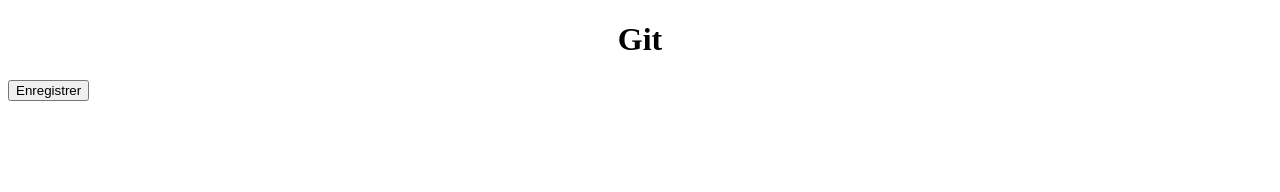
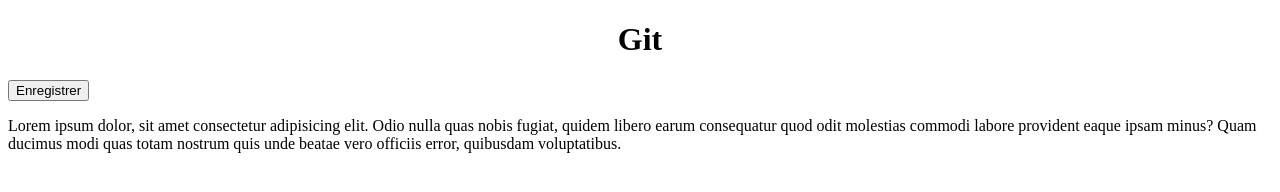
Before and after one commit to haudefa/Git_dw19, a plain HTML site: page index.html in a window 1280 px wide. Drawn offline with Linux system fonts and the light colour scheme.

Commit message:
ajout de paragraph

```diff
--- a/index.html
+++ b/index.html
@@ -12,6 +12,11 @@
 <body>
     <h1>Git</h1>
     <button>Enregistrer</button>
+    <p>Lorem ipsum dolor, sit amet consectetur adipisicing elit. Odio nulla quas nobis fugiat, quidem libero earum
+        consequatur quod odit molestias commodi labore provident eaque ipsam minus? Quam ducimus modi quas totam nostrum
+        quis unde beatae vero officiis error, quibusdam voluptatibus.
+    </p>
+
 </body>
 
 </html>
```
